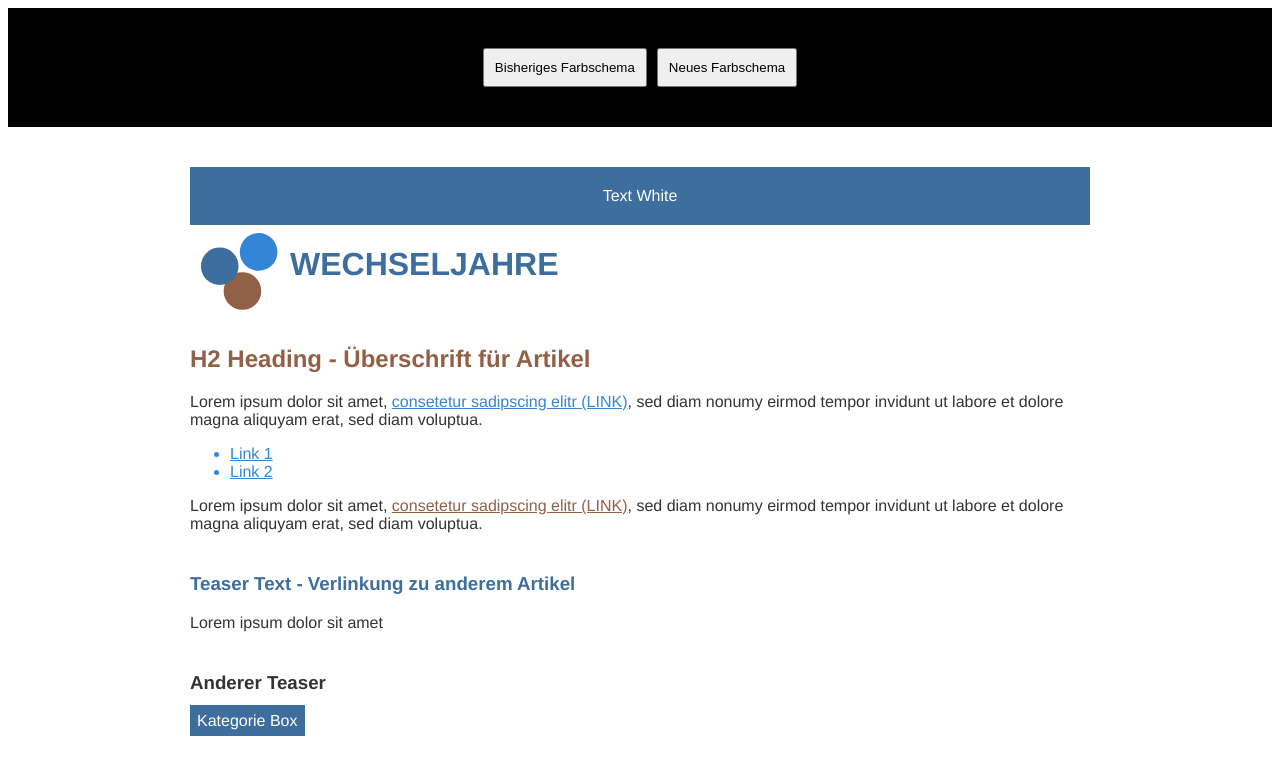
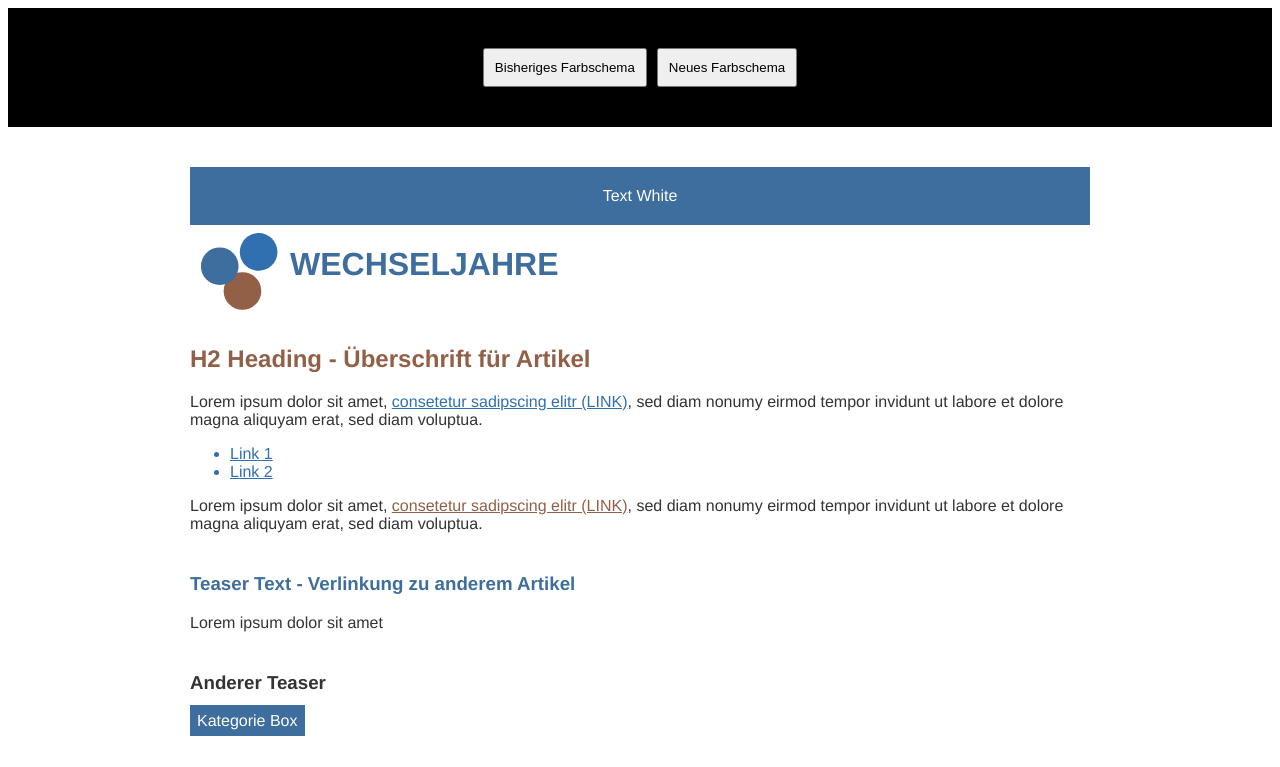
Before and after one commit to nekoCC01/wechseljahre-farben, a plain HTML site: page index.html in a window 1280 px wide. Both pictures are taken after a click on the button "Neues Farbschema". Shown: the top 767 px of the page. Drawn offline with Linux system fonts and the light colour scheme.

Commit message:
new link blue

```diff
--- a/index.html
+++ b/index.html
@@ -142,9 +142,9 @@
     const root = document.documentElement;
     document.getElementById("new").addEventListener("click", () => {
         root.style.setProperty("--blue-central", "#3D6E9E");
-        root.style.setProperty("--blue-bright", "#3385D7");
+        root.style.setProperty("--blue-bright", "#3070B0");
         root.style.setProperty("--blue-box", "#4076AC");
-        root.style.setProperty("--blue-link", "#3385D7");
+        root.style.setProperty("--blue-link", "#3070B0");
 
         root.style.setProperty("--brown-logo", "#916046");
         root.style.setProperty("--brown-box", "#916046");
```
